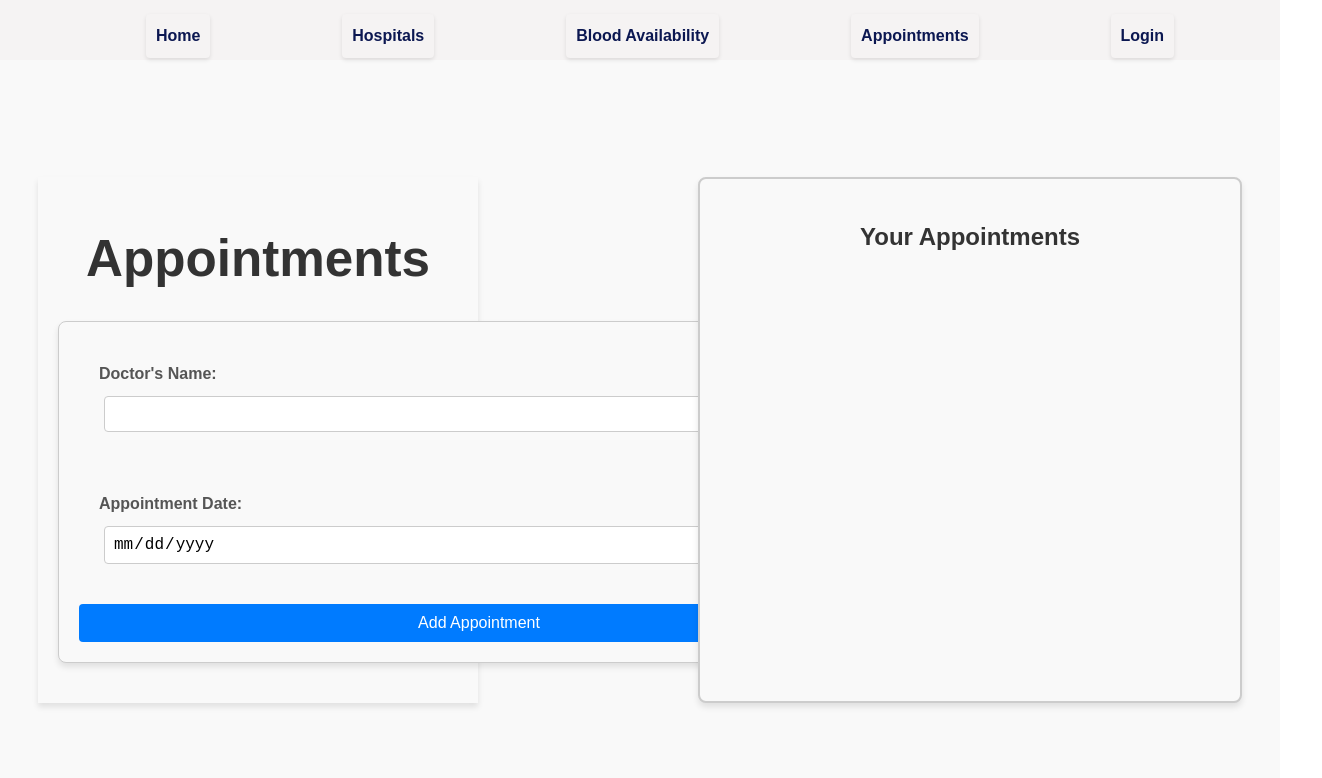
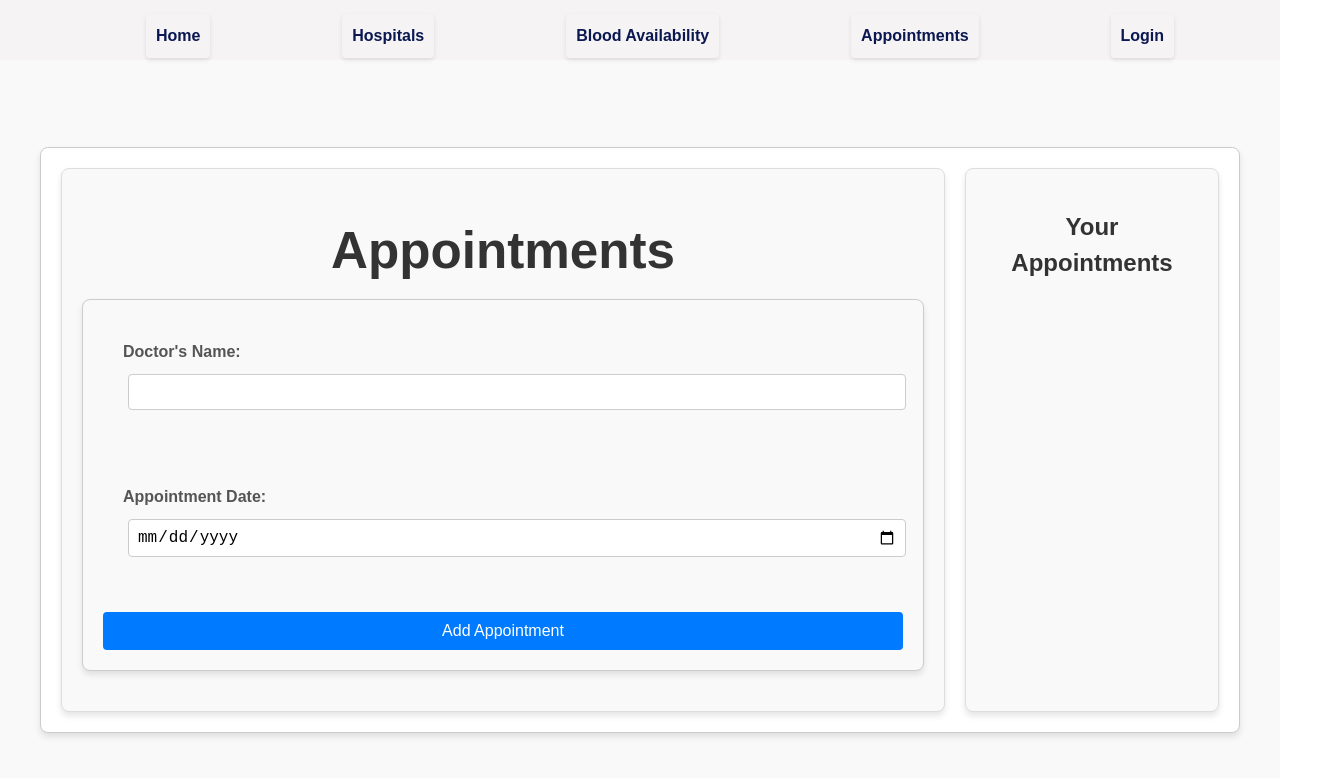
Before and after one commit to shubhirusiya/Sukhaayu, a React (Vite) app in the folder FRONTEND/vite-project/: page /appointments in a window 1280 px wide. Shown: the top 778 px of the page, 1322 px wide, since content can reach past the window. Built offline with nearby package versions, Linux system fonts and the light colour scheme.

Commit message:
appointment fixed

```diff
--- a/FRONTEND/vite-project/src/css/Appointments.css
+++ b/FRONTEND/vite-project/src/css/Appointments.css
@@ -1,5 +1,15 @@
+body {
+  display: flex;
+  justify-content: center;
+  align-items: center;
+  background-color: #f9f9f9;
+  margin: 0;
+  padding: 0;
+  font-family: Arial, sans-serif;
+}
+
 .appointments {
-  max-width: 900px; /* Increased width */
+  width: 300px; /* Increased width */
   margin: 40px auto; /* Added more margin */
   padding: 40px; /* Increased padding */
   border: 1px solid #ccc;
@@ -16,26 +26,37 @@
 
 .appointments-container {
   display: flex;
-
-  gap: 30px; /* Spacing between the form and the list */
-  margin: 20px; /* Margin around the container */
+  justify-content: space-between; /* Separate the divs */
+  gap: 20px; /* Add spacing between the divs */
+  max-width: 1200px;
+  margin: 40px auto;
+  padding: 20px;
+  background-color: #fff;
+  border: 1px solid #ccc;
+  border-radius: 8px;
+  box-shadow: 0 4px 6px rgba(0, 0, 0, 0.1);
 }
 
 .form-container {
-    width: 1000px;
-    color: #363636;
-    box-shadow: 0 4px 6px rgba(0, 0, 0, 0.1);
-  flex: 1; /* Allow the form to take up some space */
-  max-width: 400px; /* Limit the width of the form */
+  flex: 1;
+  padding: 20px;
+  border: 1px solid #ddd;
+  border-radius: 8px;
+  background-color: #f9f9f9;
+  box-shadow: 0 4px 6px rgba(0, 0, 0, 0.1);
+}
+
+.form-container h1 {
+  text-align: center;
+  color: #333;
+  margin-bottom: 20px;
 }
 
 .appointments-list {
-    margin-left: 190px;
-    width: 500px;
-  flex: 2; /* Allow the list to take up the remaining unused area */
-  border: 2px solid #ccc;
+  flex: 1;
+  padding: 20px;
+  border: 1px solid #ddd;
   border-radius: 8px;
-  padding: 20px;
   background-color: #f9f9f9;
   box-shadow: 0 4px 6px rgba(0, 0, 0, 0.1);
 }
@@ -43,11 +64,13 @@
 .appointments-list h2 {
   text-align: center;
   color: #333;
+  margin-bottom: 20px;
 }
 
 .appointments-list ul {
   list-style-type: none;
   padding: 0;
+  margin: 0;
 }
 
 .appointments-list li {
@@ -61,7 +84,10 @@
 }
 
 form {
-    background-color: #f9f9f9;
+  display: flex;
+  flex-direction: column;
+  gap: 15px;
+  background-color: #f9f9f9;
   margin-bottom: 20px;
 }
 
@@ -73,6 +99,7 @@ form label {
   display: block;
   font-weight: bold;
   margin-bottom: 5px;
+  color: #555;
 }
 
 form input {
@@ -80,8 +107,8 @@ form input {
   padding: 8px;
   border: 1px solid #ccc;
   border-radius: 4px;
-  background-color: #fff; /* Set background color to white */
-  border: 1px solid #585757;
+  background-color: #fff; /* Ensure input background is white */
+  font-size: 1rem;
   color: #000; /* Set text color to black */
 }
 
@@ -94,7 +121,7 @@ form button {
   border: none;
   border-radius: 4px;
   cursor: pointer;
-  font-size: 16px;
+  font-size: 1rem;
 }
 
 form button:hover {
```
